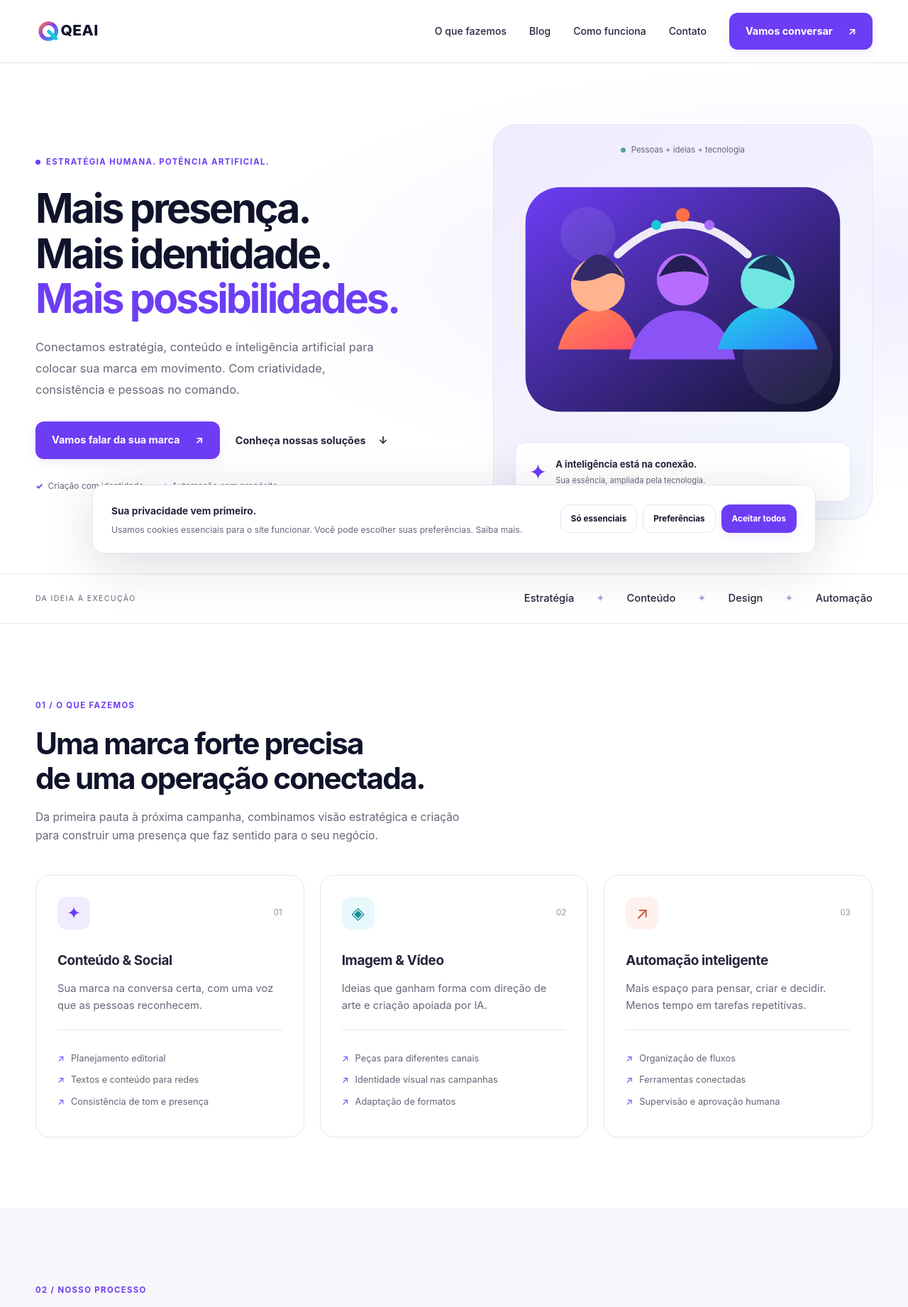
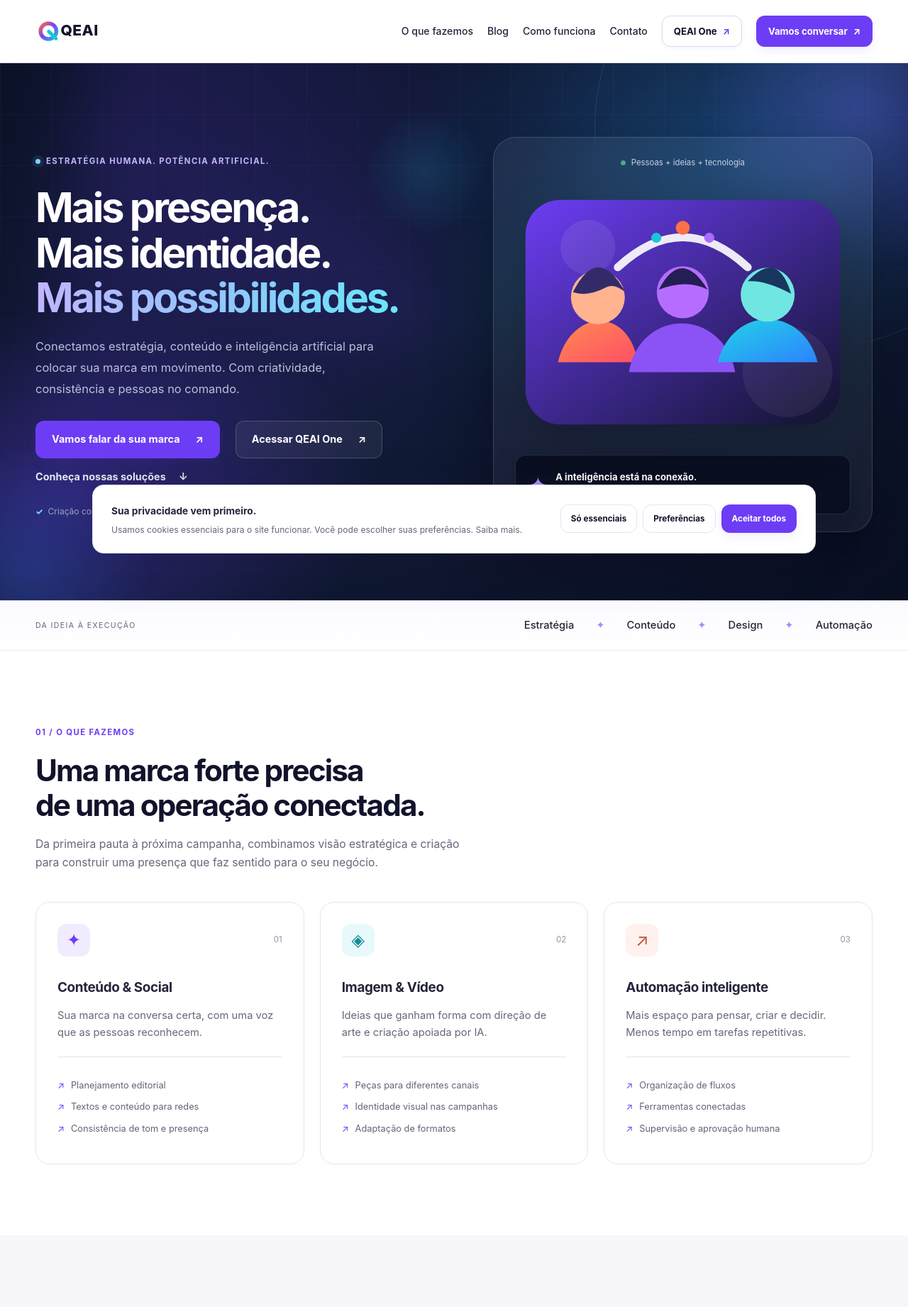
Before and after one commit to Emerson-Foco/qeai, a PHP site: page / in a window 1280 px wide. Shown: the top 1842 px of the page at 71% size. Run offline with PHP 8.4, Linux system fonts and the light colour scheme; some libraries are stand-ins or nearby versions.

Commit message:
Site QEAI: visual premium, acesso ao QEAI One, motion e padrao de UI

```diff
--- a/app/config_store.php
+++ b/app/config_store.php
@@ -8,6 +8,7 @@ function default_config(): array
         'site' => [
             'name' => 'QEAI',
             'url' => 'https://qeai.com.br',
+            'app_url' => 'https://one.qeai.com.br',
             'contact_email' => 'contato@qeai.com.br',
             'cnpj' => '60357082000158',
         ],
--- a/app/public_parts.php
+++ b/app/public_parts.php
@@ -34,6 +34,7 @@ function public_header(array $config, string $title, array $options = []): void
     $robots = $options['robots'] ?? 'index,follow';
     $bodyClass = $options['body_class'] ?? '';
     $home = url('');
+    $appUrl = rtrim((string)($config['site']['app_url'] ?? ''), '/') ?: 'https://one.qeai.com.br';
 ?>
 <!doctype html>
 <html lang="pt-BR">
@@ -54,6 +55,7 @@ function public_header(array $config, string $title, array $options = []): void
   <link rel="canonical" href="<?=e($canonicalUrl)?>">
   <link rel="icon" href="<?=url('assets/img/logo.svg')?>" type="image/svg+xml">
   <link rel="stylesheet" href="<?=asset_version('assets/css/site.css')?>">
+  <link rel="stylesheet" href="<?=asset_version('assets/css/site-premium.css')?>">
   <?php if (!empty($options['styles'])): foreach ($options['styles'] as $stylePath): ?>
   <link rel="stylesheet" href="<?=asset_version($stylePath)?>">
   <?php endforeach; endif; ?>
@@ -65,7 +67,7 @@ function public_header(array $config, string $title, array $options = []): void
 <nav class="nav" aria-label="Navegação principal"><div class="container nav-inner">
   <a class="brand" href="<?=e($home)?>" aria-label="QEAI — início"><img src="<?=url('assets/img/logo.svg')?>" alt="QEAI" width="128" height="48"></a>
   <button class="nav-toggle" type="button" aria-expanded="false" aria-controls="nav-links" data-nav-toggle>Menu <span aria-hidden="true">☰</span></button>
-  <div class="nav-links" id="nav-links"><a href="<?=e($home)?>#servicos">O que fazemos</a><a href="<?=e(url('blog'))?>">Blog</a><a href="<?=e($home)?>#como-funciona">Como funciona</a><a href="<?=e($home)?>#contato">Contato</a><a class="btn btn-primary" href="<?=e($home)?>#contato">Vamos conversar <span aria-hidden="true">↗</span></a></div>
+  <div class="nav-links" id="nav-links"><a href="<?=e($home)?>#servicos">O que fazemos</a><a href="<?=e(url('blog'))?>">Blog</a><a href="<?=e($home)?>#como-funciona">Como funciona</a><a href="<?=e($home)?>#contato">Contato</a><a class="btn btn-qeai" href="<?=e($appUrl)?>" target="_blank" rel="noopener noreferrer">QEAI One <span aria-hidden="true">↗</span></a><a class="btn btn-primary" href="<?=e($home)?>#contato">Vamos conversar <span aria-hidden="true">↗</span></a></div>
 </div></nav>
 <?php
 }
@@ -91,8 +93,9 @@ function public_footer(array $config): void
 {
     $cnpj = normalize_cnpj((string)($config['site']['cnpj'] ?? ''));
     $home = url('');
+    $appUrl = rtrim((string)($config['site']['app_url'] ?? ''), '/') ?: 'https://one.qeai.com.br';
 ?>
-<footer class="footer"><div class="container footer-inner"><div class="footer-brand"><a href="<?=e($home)?>" aria-label="QEAI — início"><img src="<?=url('assets/img/logo.svg')?>" alt="QEAI" width="110" height="42" loading="lazy"></a><small>© <?=date('Y')?> QEAI. Marketing, pessoas e tecnologia.</small><?php if ($cnpj !== ''): ?><small>CNPJ <?=e(format_cnpj($cnpj))?></small><?php endif; ?></div><div class="footer-links"><a href="<?=e(url('blog'))?>">Blog</a><a href="<?=e(url('privacidade'))?>">Privacidade</a><a href="<?=e(url('cookies'))?>">Cookies</a><a href="<?=e(url('cookies'))?>" data-cookie-settings>Preferências de cookies</a></div></div></footer>
+<footer class="footer"><div class="container footer-inner"><div class="footer-brand"><a href="<?=e($home)?>" aria-label="QEAI — início"><img src="<?=url('assets/img/logo.svg')?>" alt="QEAI" width="110" height="42" loading="lazy"></a><small>© <?=date('Y')?> QEAI. Marketing, pessoas e tecnologia.</small><?php if ($cnpj !== ''): ?><small>CNPJ <?=e(format_cnpj($cnpj))?></small><?php endif; ?></div><div class="footer-links"><a class="footer-app" href="<?=e($appUrl)?>" target="_blank" rel="noopener noreferrer">QEAI One ↗</a><a href="<?=e(url('blog'))?>">Blog</a><a href="<?=e(url('privacidade'))?>">Privacidade</a><a href="<?=e(url('cookies'))?>">Cookies</a><a href="<?=e(url('cookies'))?>" data-cookie-settings>Preferências de cookies</a></div></div></footer>
 <?php
     if (!empty($config['features']['whatsapp'])) {
         $number = preg_replace('/\D+/', '', $config['whatsapp']['number'] ?? '');
@@ -101,5 +104,5 @@ function public_footer(array $config): void
         }
     }
     cookie_ui();
-    echo '<script src="' . asset_version('assets/js/site.js') . '" defer></script></body></html>';
+    echo '<script src="' . asset_version('assets/js/site.js') . '" defer></script><script src="' . asset_version('assets/js/site-premium.js') . '" defer></script></body></html>';
 }
--- /dev/null
+++ b/assets/css/site-premium.css
@@ -0,0 +1,222 @@
+/* ==========================================================================
+   QEAI — camada visual premium
+   Carregada após site.css. Mantém o padrão descrito em docs/UI-STANDARDS.md.
+   ========================================================================== */
+
+:root {
+  --navy: #0a1022;
+  --navy-2: #111b38;
+  --violet: #6d3df5;
+  --blue: #2f80ff;
+  --cyan: #18c7d9;
+  --cream: #f8f7fc;
+  --line-soft: rgba(255, 255, 255, .12);
+}
+
+html { scroll-padding-top: 100px; }
+body { background: #fff; }
+::selection { background: #6d3df522; }
+
+/* Navegação ---------------------------------------------------------------- */
+.nav { transition: box-shadow .25s ease, background .25s ease; }
+.nav.is-scrolled { background: rgba(255, 255, 255, .94); box-shadow: 0 10px 30px rgba(17, 19, 43, .08); }
+.nav-links { gap: 20px; }
+.nav-links .btn { padding: 12px 16px; font-size: .82rem; gap: 8px; white-space: nowrap; }
+.btn-qeai {
+  border-color: #ddd8ee;
+  background: #fff;
+  color: var(--navy);
+  box-shadow: 0 2px 8px rgba(17, 19, 43, .04);
+}
+.btn-qeai:hover { border-color: #c9bdf3; color: var(--primary); background: #faf8ff; transform: translateY(-1px); }
+.btn-qeai span { color: var(--primary); }
+.footer-app { color: var(--primary) !important; font-weight: 700; }
+
+/* Hero premium ------------------------------------------------------------- */
+.hero {
+  position: relative;
+  isolation: isolate;
+  overflow: hidden;
+  padding: 104px 0 96px;
+  background:
+    radial-gradient(65% 60% at 82% 18%, rgba(47, 128, 255, .22) 0%, transparent 62%),
+    radial-gradient(55% 55% at 8% 80%, rgba(109, 61, 245, .30) 0%, transparent 62%),
+    linear-gradient(145deg, #0b1228 0%, #101a35 55%, #0a1022 100%);
+  color: #fff;
+}
+.hero::before {
+  content: "";
+  position: absolute;
+  inset: 0;
+  z-index: -1;
+  background-image:
+    linear-gradient(rgba(255, 255, 255, .035) 1px, transparent 1px),
+    linear-gradient(90deg, rgba(255, 255, 255, .035) 1px, transparent 1px);
+  background-size: 72px 72px;
+  mask-image: linear-gradient(to bottom, #000 0%, transparent 78%);
+}
+.hero::after {
+  content: "";
+  position: absolute;
+  right: -180px;
+  top: -220px;
+  z-index: -1;
+  width: 620px;
+  height: 620px;
+  border: 1px solid rgba(167, 139, 250, .18);
+  border-radius: 50%;
+}
+.hero-bg { position: absolute; inset: 0; z-index: -1; overflow: hidden; pointer-events: none; }
+.hero-bg::after {
+  content: "";
+  position: absolute;
+  inset: -25%;
+  background: conic-gradient(from 120deg, transparent, rgba(109, 61, 245, .20), transparent 42%, rgba(24, 199, 217, .12), transparent 72%);
+  filter: blur(50px);
+  animation: aurora 24s linear infinite;
+}
+.hero-orb { position: absolute; border-radius: 50%; filter: blur(2px); opacity: .55; }
+.orb-one { width: 460px; height: 460px; right: -140px; top: -140px; background: radial-gradient(circle, rgba(124, 92, 255, .55), transparent 68%); animation: floatOrb 15s ease-in-out infinite; }
+.orb-two { width: 360px; height: 360px; left: -160px; bottom: -160px; background: radial-gradient(circle, rgba(47, 128, 255, .38), transparent 68%); animation: floatOrb 19s ease-in-out infinite reverse; }
+.orb-three { width: 180px; height: 180px; left: 38%; top: 12%; background: radial-gradient(circle, rgba(24, 199, 217, .28), transparent 68%); animation: floatOrb 13s ease-in-out infinite; }
+.hero-grid { position: relative; z-index: 1; }
+.hero h1 { color: #fff; }
+.hero .gradient-text {
+  background: linear-gradient(100deg, #c4b5fd 0%, #93c5fd 48%, #67e8f9 100%);
+  -webkit-background-clip: text;
+  background-clip: text;
+  color: transparent;
+}
+.hero p { color: #b6c2d9; }
+.hero .eyebrow { color: #c4b5fd; }
+.hero .eyebrow-dot { background: #7dd3fc; box-shadow: 0 0 0 5px rgba(125, 211, 252, .12); animation: pulseDot 3.2s ease-in-out infinite; }
+.hero .trust { color: #9aa8c2; }
+.hero .trust span::before { color: #7dd3fc; }
+.hero .text-link { color: #e2e8f0; }
+.hero .text-link:hover { color: #fff; }
+.hero-actions { row-gap: 14px; }
+.btn-hero-ghost {
+  background: rgba(255, 255, 255, .06);
+  border-color: rgba(255, 255, 255, .18);
+  color: #fff;
+  backdrop-filter: blur(8px);
+}
+.btn-hero-ghost:hover { background: rgba(255, 255, 255, .12); border-color: rgba(255, 255, 255, .32); color: #fff; transform: translateY(-1px); }
+.hero-art {
+  background: rgba(255, 255, 255, .055);
+  border-color: rgba(255, 255, 255, .14);
+  box-shadow: 0 32px 80px rgba(2, 6, 23, .45);
+  backdrop-filter: blur(16px);
+}
+.hero-art img { filter: drop-shadow(0 18px 28px rgba(2, 6, 23, .28)); }
+.art-label { color: #c7d2e5; }
+.art-caption { background: rgba(8, 13, 30, .82); border-color: rgba(255, 255, 255, .12); color: #fff; box-shadow: 0 18px 40px rgba(2, 6, 23, .28); }
+.art-caption div > span { color: #a9b6cc; }
+.art-spark { color: #a78bfa; }
+
+/* Faixa de especialidades -------------------------------------------------- */
+.expertise-strip { background: linear-gradient(180deg, #fbfaff, #fff); border-bottom-color: #ece8f7; }
+.expertise-strip i { color: #a78bfa; }
+
+/* Produto QEAI One --------------------------------------------------------- */
+.product-section { padding-top: 94px; padding-bottom: 94px; background: #fff; }
+.product-card {
+  position: relative;
+  display: grid;
+  grid-template-columns: minmax(0, 1.06fr) minmax(0, .94fr);
+  align-items: center;
+  gap: 54px;
+  overflow: hidden;
+  padding: 56px;
+  border: 1px solid rgba(255, 255, 255, .09);
+  border-radius: 32px;
+  color: #fff;
+  background:
+    radial-gradient(70% 70% at 90% 12%, rgba(47, 128, 255, .24), transparent 60%),
+    radial-gradient(60% 60% at 5% 95%, rgba(109, 61, 245, .30), transparent 62%),
+    linear-gradient(140deg, #0c1429 0%, #111c3a 58%, #0a1022 100%);
+  box-shadow: 0 34px 90px rgba(10, 16, 34, .18);
+}
+.product-card::after {
+  content: "";
+  position: absolute;
+  right: -140px;
+  bottom: -190px;
+  width: 480px;
+  height: 480px;
+  border: 1px solid rgba(167, 139, 250, .17);
+  border-radius: 50%;
+}
+.product-copy { position: relative; z-index: 1; }
+.product-copy h2 { color: #fff; margin-top: 18px; }
+.product-copy p { max-width: 540px; color: #b7c3d9; font-size: .98rem; }
+.product-copy .eyebrow { color: #c4b5fd; }
+.product-list { display: grid; gap: 9px; margin: 24px 0 0; padding: 0; list-style: none; }
+.product-list li { display: flex; align-items: flex-start; gap: 10px; color: #d8e1f0; font-size: .85rem; }
+.product-list li::before { content: "✓"; display: inline-grid; place-items: center; width: 18px; height: 18px; flex: 0 0 18px; margin-top: 2px; border-radius: 50%; background: rgba(125, 211, 252, .14); color: #7dd3fc; font-size: .66rem; font-weight: 800; }
+.product-actions { display: flex; align-items: center; gap: 20px; flex-wrap: wrap; margin-top: 28px; }
+.product-actions .text-link { color: #dbe4f3; }
+.product-actions .text-link:hover { color: #fff; }
+.product-visual { position: relative; z-index: 1; }
+.product-window { padding: 16px; border-radius: 18px; background: #fff; color: #1e293b; box-shadow: 0 34px 70px rgba(2, 6, 23, .48); transform: perspective(1200px) rotateY(-5deg) rotateX(1deg); }
+.product-window-bar { display: flex; align-items: center; gap: 6px; padding-bottom: 12px; margin-bottom: 14px; border-bottom: 1px solid #e6eaf2; }
+.product-window-bar i { width: 8px; height: 8px; border-radius: 50%; background: #e2e8f0; }
+.product-window-bar i:first-child { background: #fca5a5; }
+.product-window-bar i:nth-child(2) { background: #fcd34d; }
+.product-window-bar i:nth-child(3) { background: #86efac; }
+.product-window-bar span { margin-left: auto; color: #94a3b8; font-size: .61rem; }
+.product-kpis { display: grid; grid-template-columns: repeat(3, minmax(0, 1fr)); gap: 8px; margin-bottom: 12px; }
+.product-kpis div { padding: 8px; border: 1px solid #e6eaf2; border-radius: 9px; }
+.product-kpis small { display: block; color: #94a3b8; font-size: .54rem; font-weight: 800; letter-spacing: .06em; text-transform: uppercase; }
+.product-kpis strong { display: block; color: #0b1220; font-size: .92rem; letter-spacing: -.02em; }
+.product-bars { display: flex; align-items: flex-end; gap: 7px; height: 110px; padding: 12px; border-radius: 10px; background: #f8fafc; }
+.product-bars i { flex: 1; border-radius: 5px 5px 0 0; background: linear-gradient(180deg, #8b5cf6, #6d3df5); opacity: .9; }
+.product-bars i:nth-child(2n) { background: linear-gradient(180deg, #60a5fa, #3b82f6); }
+.product-tags { display: flex; flex-wrap: wrap; gap: 6px; margin-top: 12px; }
+.product-tags span { padding: 3px 8px; border: 1px solid #e6eaf2; border-radius: 999px; color: #64748b; font-size: .59rem; }
+
+/* Movimento e revelação ---------------------------------------------------- */
+.js .reveal { opacity: 0; transform: translateY(18px); transition: opacity .7s ease, transform .7s ease; transition-delay: var(--reveal-delay, 0s); }
+.js .reveal.is-visible { opacity: 1; transform: none; }
+.hero-grid > div:first-child > * { animation: heroIn .8s both; }
+.hero-grid > div:first-child > *:nth-child(2) { animation-delay: .08s; }
+.hero-grid > div:first-child > *:nth-child(3) { animation-delay: .16s; }
+.hero-grid > div:first-child > *:nth-child(4) { animation-delay: .24s; }
+.hero-grid > div:first-child > *:nth-child(5) { animation-delay: .32s; }
+.hero-art { animation: heroIn 1s .18s both; }
+
+@keyframes heroIn { from { opacity: 0; transform: translateY(20px); } to { opacity: 1; transform: none; } }
+@keyframes floatOrb { 0%, 100% { transform: translate3d(0, 0, 0) scale(1); } 50% { transform: translate3d(24px, -28px, 0) scale(1.06); } }
+@keyframes aurora { from { transform: rotate(0deg); } to { transform: rotate(360deg); } }
+@keyframes pulseDot { 0%, 100% { box-shadow: 0 0 0 5px rgba(125, 211, 252, .10); } 50% { box-shadow: 0 0 0 8px rgba(125, 211, 252, .03); } }
+
+@media (max-width: 1050px) {
+  .product-card { padding: 42px; gap: 36px; }
+  .product-window { transform: none; }
+}
+
+@media (max-width: 800px) {
+  .hero { padding: 68px 0 62px; }
+  .product-card { grid-template-columns: 1fr; padding: 36px 30px; border-radius: 24px; }
+  .product-visual { max-width: 520px; }
+  .nav-links .btn-qeai { display: inline-flex; }
+}
+
+@media (max-width: 520px) {
+  .hero { padding-top: 50px; }
+  .hero-art { background: rgba(255, 255, 255, .06); }
+  .btn-hero-ghost { width: 100%; }
+  .product-card { padding: 28px 22px; }
+  .product-actions { align-items: flex-start; flex-direction: column; }
+  .product-actions .btn { width: 100%; }
+  .product-window { padding: 12px; }
+  .product-kpis { gap: 5px; }
+  .product-kpis div { padding: 6px; }
+  .nav-links { flex-wrap: wrap; gap: 12px; }
+  .nav-links .btn-qeai, .nav-links .btn-primary { display: inline-flex; }
+}
+
+@media (prefers-reduced-motion: reduce) {
+  .hero-bg::after, .hero-orb, .hero .eyebrow-dot, .hero-grid > div:first-child > *, .hero-art { animation: none !important; }
+  .js .reveal { opacity: 1; transform: none; transition: none; }
+}
--- a/index.php
+++ b/index.php
@@ -5,6 +5,7 @@ $feedback = $_SESSION['contact_feedback'] ?? [];
 unset($_SESSION['contact_feedback']);
 $values = $feedback['values'] ?? [];
 $errors = $feedback['errors'] ?? [];
+$appUrl = rtrim((string)($config['site']['app_url'] ?? ''), '/') ?: 'https://one.qeai.com.br';
 function field_attributes(string $name, array $errors): string {
     return isset($errors[$name]) ? ' aria-invalid="true" aria-describedby="' . e($name) . '-error"' : '';
 }
@@ -15,12 +16,13 @@ public_header($config, 'QEAI — Marketing com inteligência, pessoas e automaç
 ?>
 <main id="conteudo">
 <header class="hero">
+  <div class="hero-bg" aria-hidden="true"><span class="hero-orb orb-one"></span><span class="hero-orb orb-two"></span><span class="hero-orb orb-three"></span></div>
   <div class="container hero-grid">
     <div>
       <span class="eyebrow"><span class="eyebrow-dot" aria-hidden="true"></span> Estratégia humana. Potência artificial.</span>
       <h1>Mais presença.<br> Mais identidade.<br> <span class="gradient-text">Mais possibilidades.</span></h1>
       <p>Conectamos estratégia, conteúdo e inteligência artificial para colocar sua marca em movimento. Com criatividade, consistência e pessoas no comando.</p>
-      <div class="hero-actions"><a class="btn btn-primary" href="#contato">Vamos falar da sua marca <span aria-hidden="true">↗</span></a><a class="text-link" href="#servicos">Conheça nossas soluções <span aria-hidden="true">↓</span></a></div>
+      <div class="hero-actions"><a class="btn btn-primary" href="#contato">Vamos falar da sua marca <span aria-hidden="true">↗</span></a><a class="btn btn-hero-ghost" href="<?=e($appUrl)?>" target="_blank" rel="noopener noreferrer">Acessar QEAI One <span aria-hidden="true">↗</span></a><a class="text-link" href="#servicos">Conheça nossas soluções <span aria-hidden="true">↓</span></a></div>
       <div class="trust"><span>Criação com identidade</span><span>Automação com propósito</span></div>
     </div>
     <div class="hero-art">
@@ -52,9 +54,41 @@ public_header($config, 'QEAI — Marketing com inteligência, pessoas e automaç
   </div>
 </section>
 <section class="section"><div class="container split"><div><span class="eyebrow">03 / Nossa essência</span><h2>Automatizar tarefas.<br> Preservar o que<br> torna você único.</h2><p class="muted">Acreditamos que a tecnologia deve ampliar a criatividade. Por isso, estratégia, intenção e bom senso orientam cada etapa do nosso trabalho.</p><a class="text-link" href="#contato">Vamos construir essa conexão <span aria-hidden="true">↗</span></a></div><div class="quote-card"><span class="quote-mark" aria-hidden="true">✳</span><strong>Pessoas + ideias + IA.<br> O resultado tem<br> a sua identidade.</strong><p>Ferramentas ajudam a produzir e organizar.<br> Pessoas dão significado e direção.</p><div class="pills"><span class="pill">Estratégia</span><span class="pill">Criatividade</span><span class="pill">Tecnologia</span></div></div></div></section>
+<section class="section product-section" id="qeai-one">
+  <div class="container">
+    <div class="product-card">
+      <div class="product-copy">
+        <span class="eyebrow">04 / Produto QEAI</span>
+        <h2>QEAI One.<br> Seu CRM, do seu jeito.</h2>
+        <p>Centralize leads, personalize os campos do seu processo e acompanhe tudo em tabela, kanban, calendário ou cronograma. Uma operação simples, segura e feita para crescer com o seu negócio.</p>
+        <ul class="product-list">
+          <li>Campos personalizados com histórico completo</li>
+          <li>Visões de tabela, kanban, calendário e cronograma</li>
+          <li>Permissões por equipe e auditoria de ações</li>
+        </ul>
+        <div class="product-actions">
+          <a class="btn btn-primary" href="<?=e($appUrl)?>" target="_blank" rel="noopener noreferrer">Acessar QEAI One <span aria-hidden="true">↗</span></a>
+          <a class="text-link" href="#contato">Falar com especialista <span aria-hidden="true">→</span></a>
+        </div>
+      </div>
+      <div class="product-visual" aria-hidden="true">
+        <div class="product-window">
+          <div class="product-window-bar"><i></i><i></i><i></i><span>QEAI One · CRM</span></div>
+          <div class="product-kpis">
+            <div><small>Leads</small><strong>1.248</strong></div>
+            <div><small>Oportunidades</small><strong>290</strong></div>
+            <div><small>Clientes</small><strong>128</strong></div>
+          </div>
+          <div class="product-bars"><i style="height:34%"></i><i style="height:52%"></i><i style="height:44%"></i><i style="height:68%"></i><i style="height:58%"></i><i style="height:82%"></i><i style="height:72%"></i><i style="height:94%"></i></div>
+          <div class="product-tags"><span>Novo lead recebido</span><span>Prioridade alta</span><span>Próximo contato hoje</span></div>
+        </div>
+      </div>
+    </div>
+  </div>
+</section>
 <section class="section contact-section" id="contato">
   <div class="container contact-wrap">
-    <div class="contact-intro"><span class="eyebrow">04 / Vamos conversar</span><h2>O próximo passo<br> da sua marca<br> começa aqui.</h2><p>Conte um pouco sobre seu negócio e o que você tem em mente. Vamos entender como podemos ajudar.</p><a class="contact-email" href="mailto:<?=e($config['site']['contact_email'])?>"><span class="icon" aria-hidden="true">↗</span><span><small>Prefere escrever diretamente?</small><strong><?=e($config['site']['contact_email'])?></strong></span></a><div class="contact-note"><span aria-hidden="true">✦</span><p>Uma boa conversa é o começo<br> de uma boa estratégia.</p></div></div>
+    <div class="contact-intro"><span class="eyebrow">05 / Vamos conversar</span><h2>O próximo passo<br> da sua marca<br> começa aqui.</h2><p>Conte um pouco sobre seu negócio e o que você tem em mente. Vamos entender como podemos ajudar.</p><a class="contact-email" href="mailto:<?=e($config['site']['contact_email'])?>"><span class="icon" aria-hidden="true">↗</span><span><small>Prefere escrever diretamente?</small><strong><?=e($config['site']['contact_email'])?></strong></span></a><div class="contact-note"><span aria-hidden="true">✦</span><p>Uma boa conversa é o começo<br> de uma boa estratégia.</p></div></div>
     <div class="contact-form-card">
       <h3>Fale sobre seu projeto</h3><p class="form-intro">Os campos com asterisco (*) são obrigatórios.</p>
       <?php if ($feedback): ?><div id="form-feedback" tabindex="-1" role="<?=($feedback['type'] ?? '') === 'ok' ? 'status' : 'alert'?>" class="status <?=($feedback['type'] ?? '') === 'ok' ? 'ok' : 'err'?>"><?=e($feedback['message'] ?? '')?></div><?php endif; ?>
```
Also changed, not shown: AGENTS.md (added, +16 -0 lines), assets/js/site-premium.js (added, +37 -0 lines), private-docs/ARCHITECTURE.md (+13 -1 lines), private-docs/UI-STANDARDS.md (added, +215 -0 lines), .htaccess, README.txt, 1 other file.
